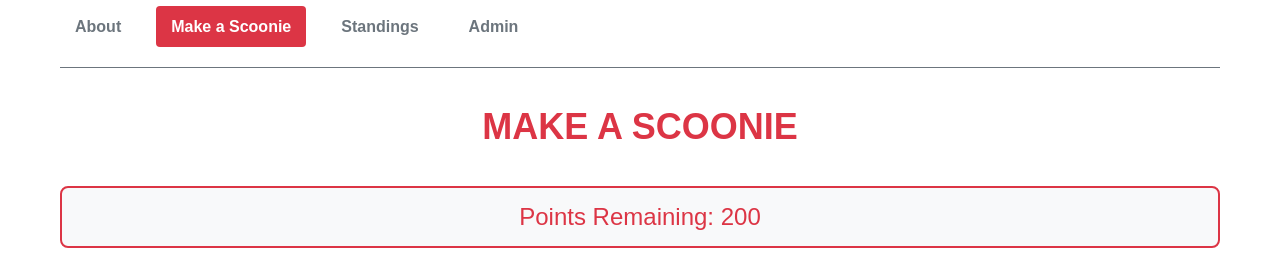
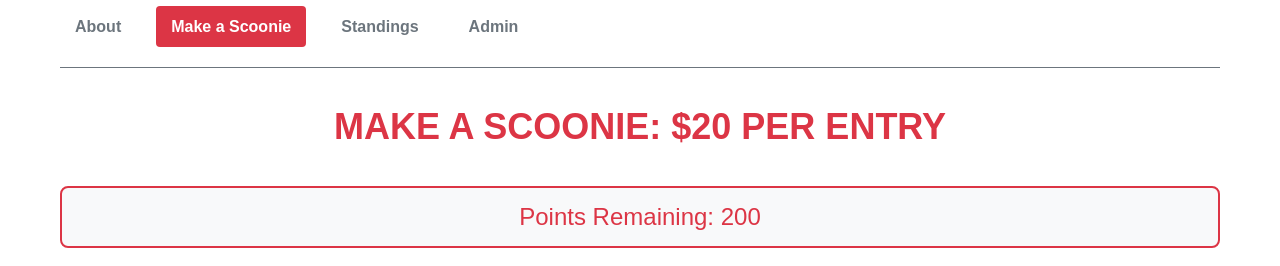
Before and after one commit to kmarsteller/ScooniesApp, a website: page public/submit.html in a window 1280 px wide. Shown: the part 118-384 px from the top of the page. Drawn offline with Linux system fonts and the light colour scheme; no server answers.

Commit message:
changing entry amount to 0, one more spot

```diff
--- a/public/submit.html
+++ b/public/submit.html
@@ -415,7 +415,7 @@
     </header>
 
     <main>
-        <h1 class="main-title">Make a Scoonie</h1>
+        <h1 class="main-title">Make a Scoonie: $20 Per Entry</h1>
 
         <form id="entryForm">
 
```
